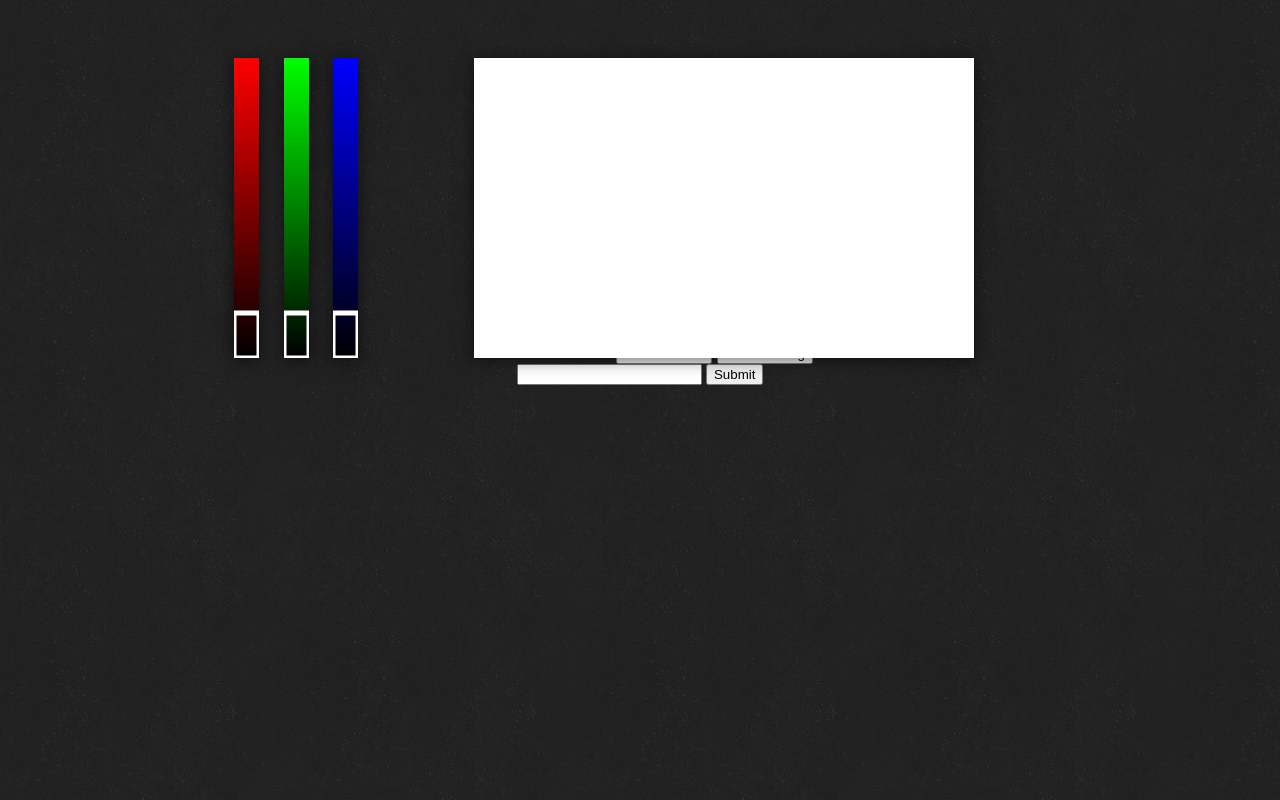
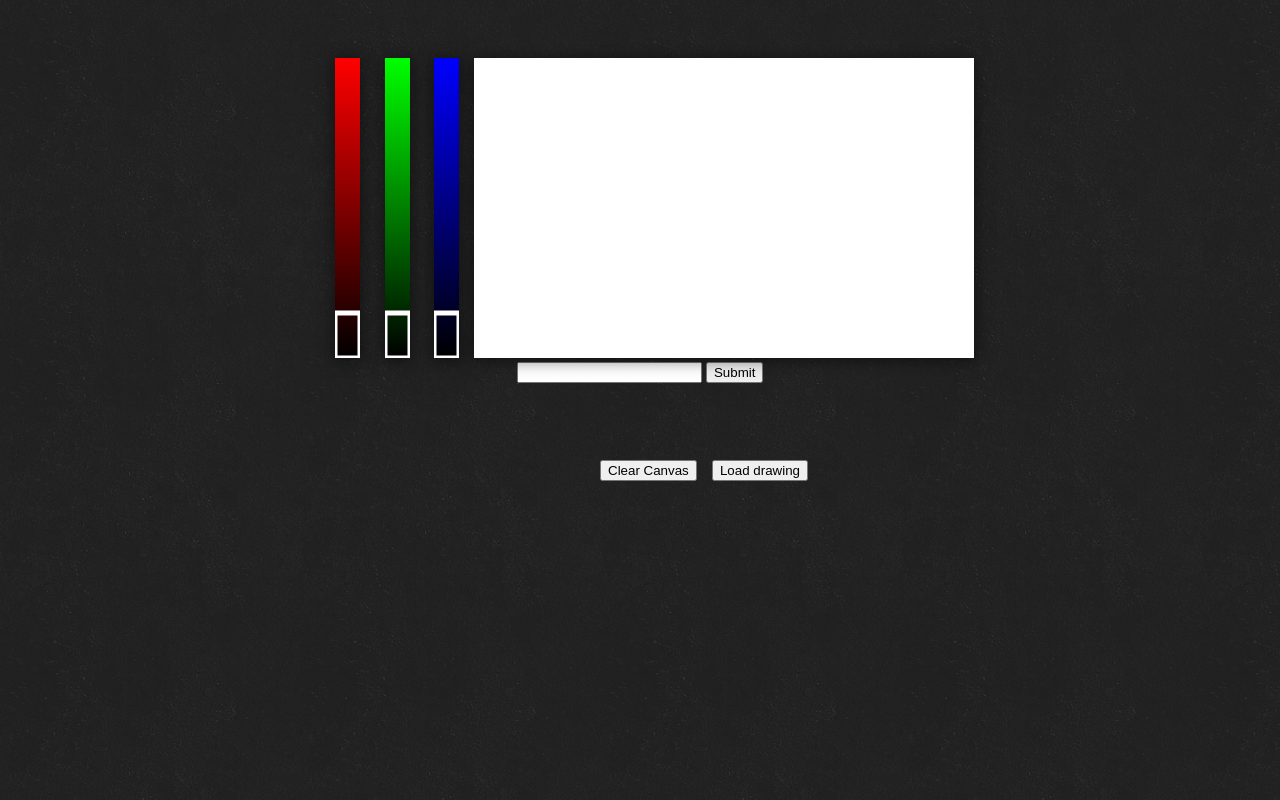
Before and after one commit to tdoyle042/Folded, a website: page static/home.html in a window 1280 px wide. Drawn offline with Linux system fonts and the light colour scheme; files that its build step writes are made by us from their sources; files whose address does not match are found by name.

Commit message:
Added temporary styles for the clear canvas and load image buttons

```diff
--- a/static/homeStyle.css
+++ b/static/homeStyle.css
@@ -30,3 +30,16 @@ canvas {
 	left:-20%;
 
 }
+
+#clear_canvas, #loadRecordedDrawings {
+
+  position: absolute;
+  top: 460px;
+
+}
+
+#clear_canvas {
+
+  left: 600px;
+
+}
```
